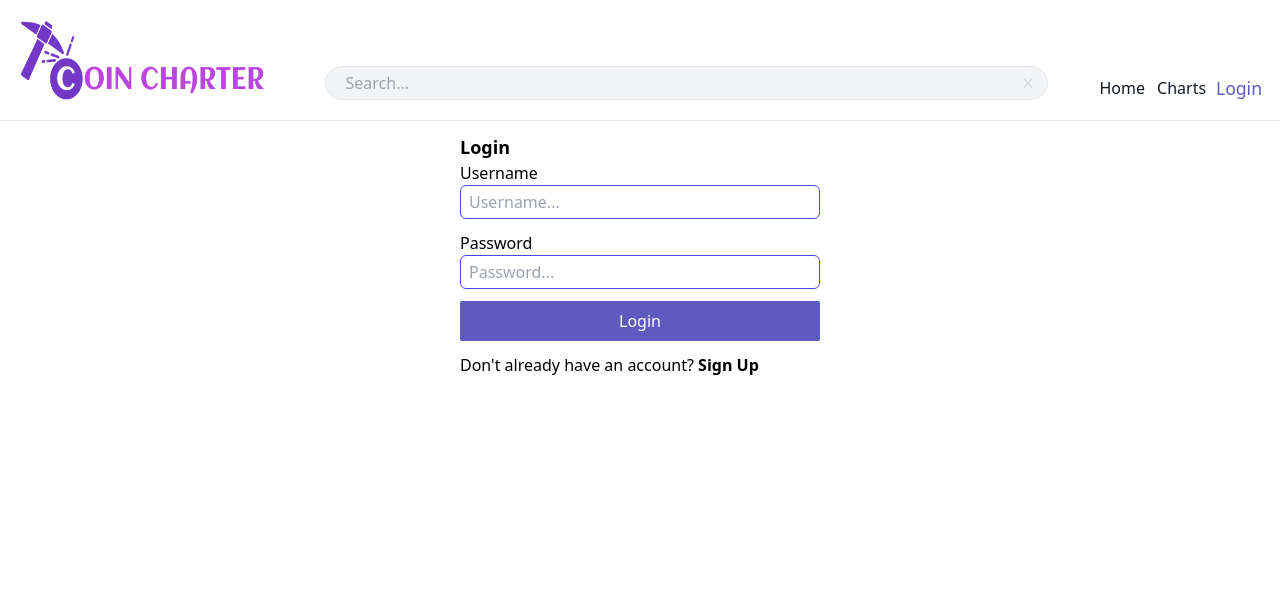
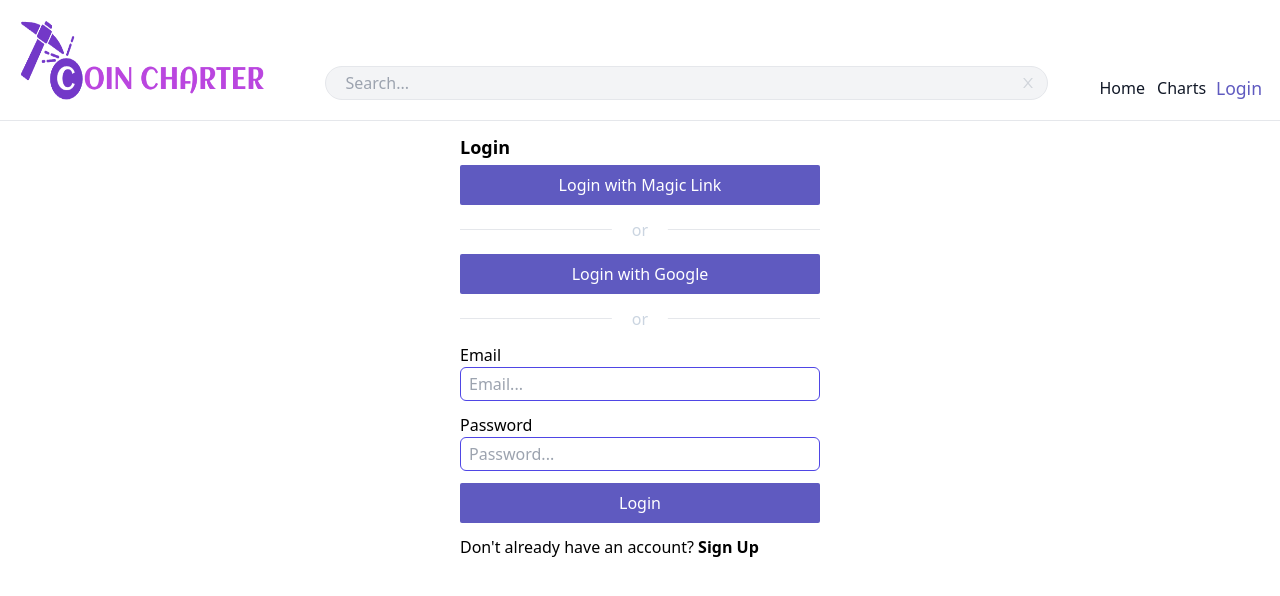
Before and after one commit to bradbrad88/coin-charter, a React app in the folder client/: page /login in a window 1280 px wide. Shown: the top 596 px of the page. Built offline with nearby package versions, Linux system fonts and the light colour scheme; no server answers.

Commit message:
React placeholder components for magic link, google and email-password login methods

```diff
--- /dev/null
+++ b/client/src/components/features/login/GoogleOAuth.tsx
@@ -0,0 +1,8 @@
+import Button from "src/components/common/Button";
+
+const GoogleOAuth = () => {
+  const onClick = () => {};
+  return <Button onClick={onClick}>Login with Google</Button>;
+};
+
+export default GoogleOAuth;
--- /dev/null
+++ b/client/src/components/features/login/MagicLink.tsx
@@ -0,0 +1,8 @@
+import Button from "common/Button";
+
+const MagicLink = () => {
+  const onClick = () => {};
+  return <Button onClick={onClick}>Login with Magic Link</Button>;
+};
+
+export default MagicLink;
--- /dev/null
+++ b/client/src/components/features/login/Password.tsx
@@ -0,0 +1,43 @@
+import { useState } from "react";
+import useUserContext from "contexts/UserContext";
+import FormField from "common/FormField";
+import Button from "common/Button";
+
+const Password = () => {
+  const [formState, setFormState] = useState({ email: "", password: "" });
+  const { loginUser } = useUserContext();
+
+  const inputChange: React.ChangeEventHandler<HTMLInputElement> = (e) => {
+    setFormState((prevState) => ({
+      ...prevState,
+      [e.target.name]: e.target.value,
+    }));
+  };
+
+  const onLogin: React.PointerEventHandler<HTMLButtonElement> = (e) => {
+    loginUser({ ...formState });
+  };
+
+  return (
+    <form className="flex flex-col gap-3">
+      <FormField
+        label="Email"
+        name="email"
+        onChange={inputChange}
+        value={formState.email}
+        placeholder="Email..."
+      />
+      <FormField
+        label="Password"
+        name="password"
+        type="password"
+        onChange={inputChange}
+        value={formState.password}
+        placeholder="Password..."
+      />
+      <Button onClick={onLogin}>Login</Button>
+    </form>
+  );
+};
+
+export default Password;
--- /dev/null
+++ b/client/src/components/features/login/SignupLink.tsx
@@ -0,0 +1,17 @@
+import { Link } from "react-router-dom";
+
+const SignupLink = () => {
+  return (
+    <div>
+      Don't already have an account?{" "}
+      <Link
+        to={"/signup"}
+        className="hover:text-indigo-700 transition-colors font-bold"
+      >
+        Sign Up
+      </Link>
+    </div>
+  );
+};
+
+export default SignupLink;
--- a/client/src/pages/Login.tsx
+++ b/client/src/pages/Login.tsx
@@ -1,12 +1,13 @@
-import { useEffect, useState } from "react";
-import { Link, useNavigate } from "react-router-dom";
+import { useEffect } from "react";
+import { useNavigate } from "react-router-dom";
 import useUserContext from "contexts/UserContext";
-import FormField from "common/FormField";
-import Button from "common/Button";
+import Password from "src/components/features/login/Password";
+import SignupLink from "src/components/features/login/SignupLink";
+import GoogleOAuth from "src/components/features/login/GoogleOAuth";
+import MagicLink from "src/components/features/login/MagicLink";
 
 const Login = () => {
-  const [formState, setFormState] = useState({ username: "", password: "" });
-  const { isLoggedIn, loginUser } = useUserContext();
+  const { isLoggedIn } = useUserContext();
   const nav = useNavigate();
 
   // If the user is already logged in then navigate to dashboard
@@ -14,49 +15,26 @@ const Login = () => {
     if (isLoggedIn) nav("/profile");
   }, [isLoggedIn]);
 
-  const inputChange: React.ChangeEventHandler<HTMLInputElement> = (e) => {
-    setFormState((prevState) => ({
-      ...prevState,
-      [e.target.name]: e.target.value,
-    }));
-  };
+  return (
+    <div className="flex flex-col p-3 md:w-96 md:mx-auto gap-3">
+      <h2 className="text-lg font-bold -mb-2">Login</h2>
+      <MagicLink />
+      <Or />
+      <GoogleOAuth />
+      <Or />
+      <Password />
+      <SignupLink />
+    </div>
+  );
+};
 
-  const onLogin: React.PointerEventHandler<HTMLButtonElement> = (e) => {
-    loginUser({ ...formState });
-  };
-
+const Or = () => {
   return (
-    <div className="p-3 md:w-96 md:mx-auto">
-      <div className="flex justify-between">
-        <h2 className="text-lg font-bold">Login</h2>
-      </div>
-      <form className="flex flex-col gap-3">
-        <FormField
-          label="Username"
-          name="username"
-          onChange={inputChange}
-          value={formState.username}
-          placeholder="Username..."
-        />
-        <FormField
-          label="Password"
-          name="password"
-          type="password"
-          onChange={inputChange}
-          value={formState.password}
-          placeholder="Password..."
-        />
-        <Button onClick={onLogin}>Login</Button>
-        <div>
-          Don't already have an account?{" "}
-          <Link
-            to={"/signup"}
-            className="hover:text-indigo-700 transition-colors font-bold"
-          >
-            Sign Up
-          </Link>
-        </div>
-      </form>
+    <div className="relative my-3">
+      <hr />
+      <span className="bg-white absolute left-1/2 -translate-x-1/2 top-1/2 -translate-y-1/2 px-5 text-slate-300">
+        or
+      </span>
     </div>
   );
 };
```
